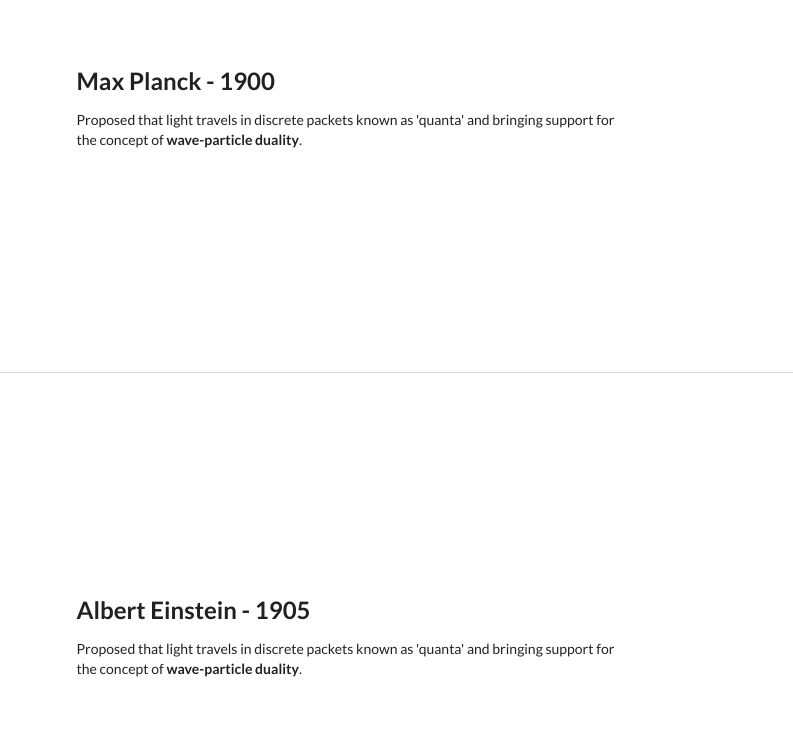
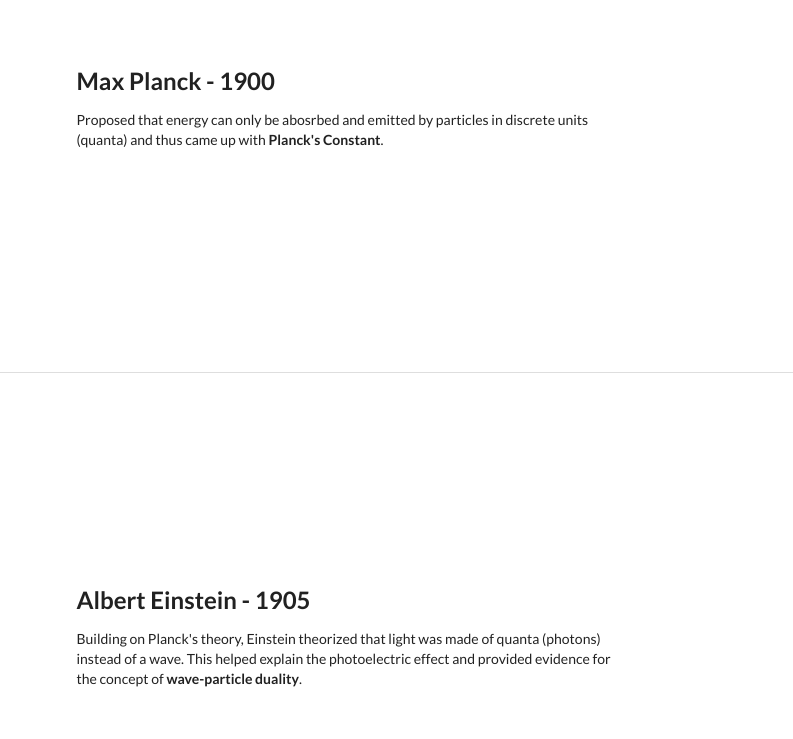
Before and after one commit to Bill-Makwae/Physics_Timeline, a plain HTML site: page index.htm in a window 1280 px wide. Shown: the part 1074-1813 px from the top of the page, 0-793 px from the left. Drawn offline with nearby package versions, Linux system fonts and the light colour scheme; grey boxes are pictures that could not be loaded.

Commit message:
Minor Fix

```diff
--- a/index.htm
+++ b/index.htm
@@ -95,8 +95,8 @@
           <div class="row">
             <div class="eight wide column">
               <h2>Max Planck - 1900</h2>
-                <p>Proposed that light travels in discrete packets known as 'quanta'
-                  and bringing support for the concept of <strong>wave-particle duality</strong>.
+                <p>Proposed that energy can only be abosrbed and emitted by particles in discrete units (quanta)
+                  and thus came up with <strong>Planck's Constant</strong>.
                 </p>
 
             </div>
@@ -115,8 +115,8 @@
           <div class="row">
             <div class="eight wide column">
               <h2>Albert Einstein - 1905</h2>
-                <p>Proposed that light travels in discrete packets known as 'quanta'
-                  and bringing support for the concept of <strong>wave-particle duality</strong>.
+                <p>Building on Planck's theory, Einstein theorized that light was made of quanta (photons)
+                  instead of a wave. This helped explain the photoelectric effect and provided evidence for the concept of <strong>wave-particle duality</strong>.
                 </p>
 
             </div>
```
